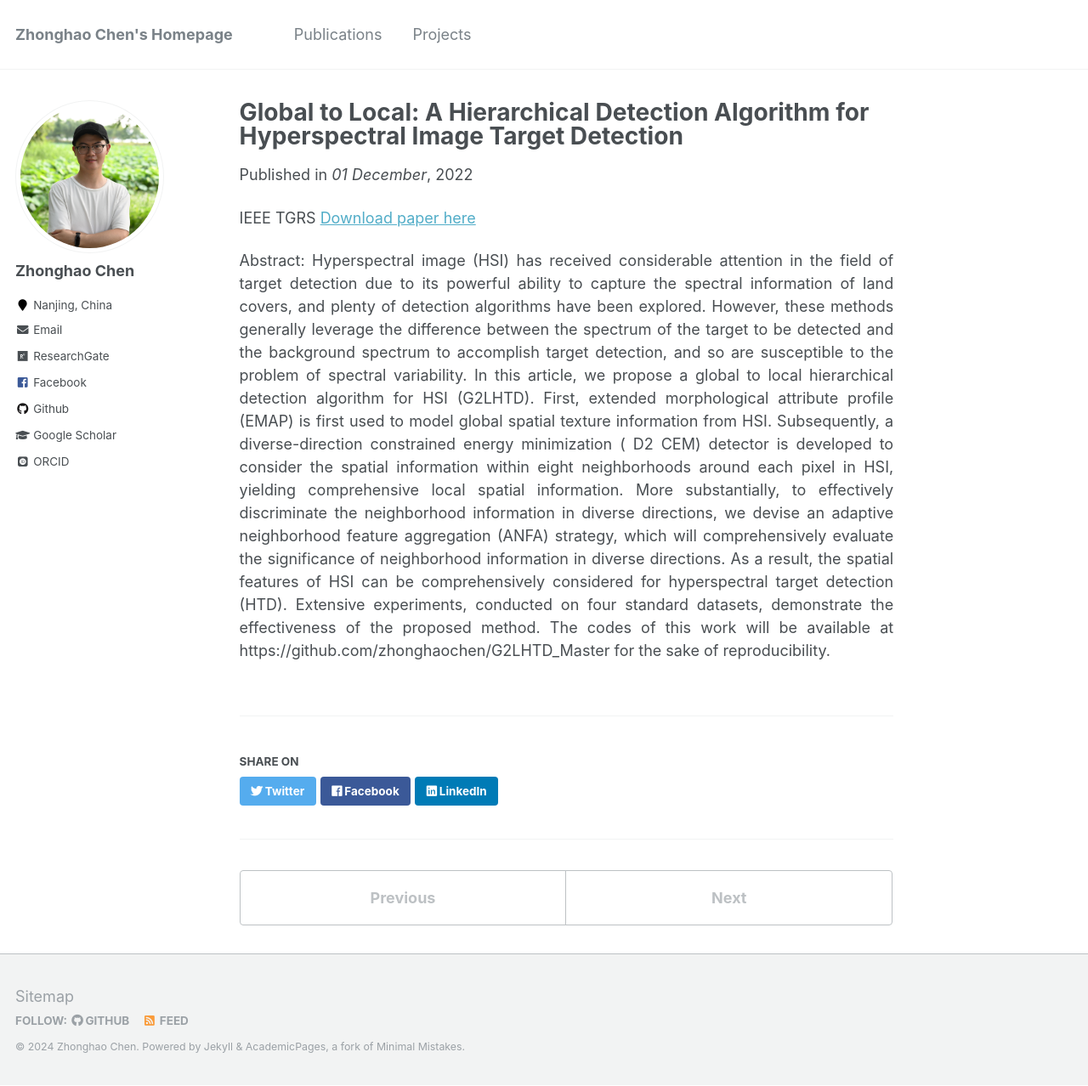
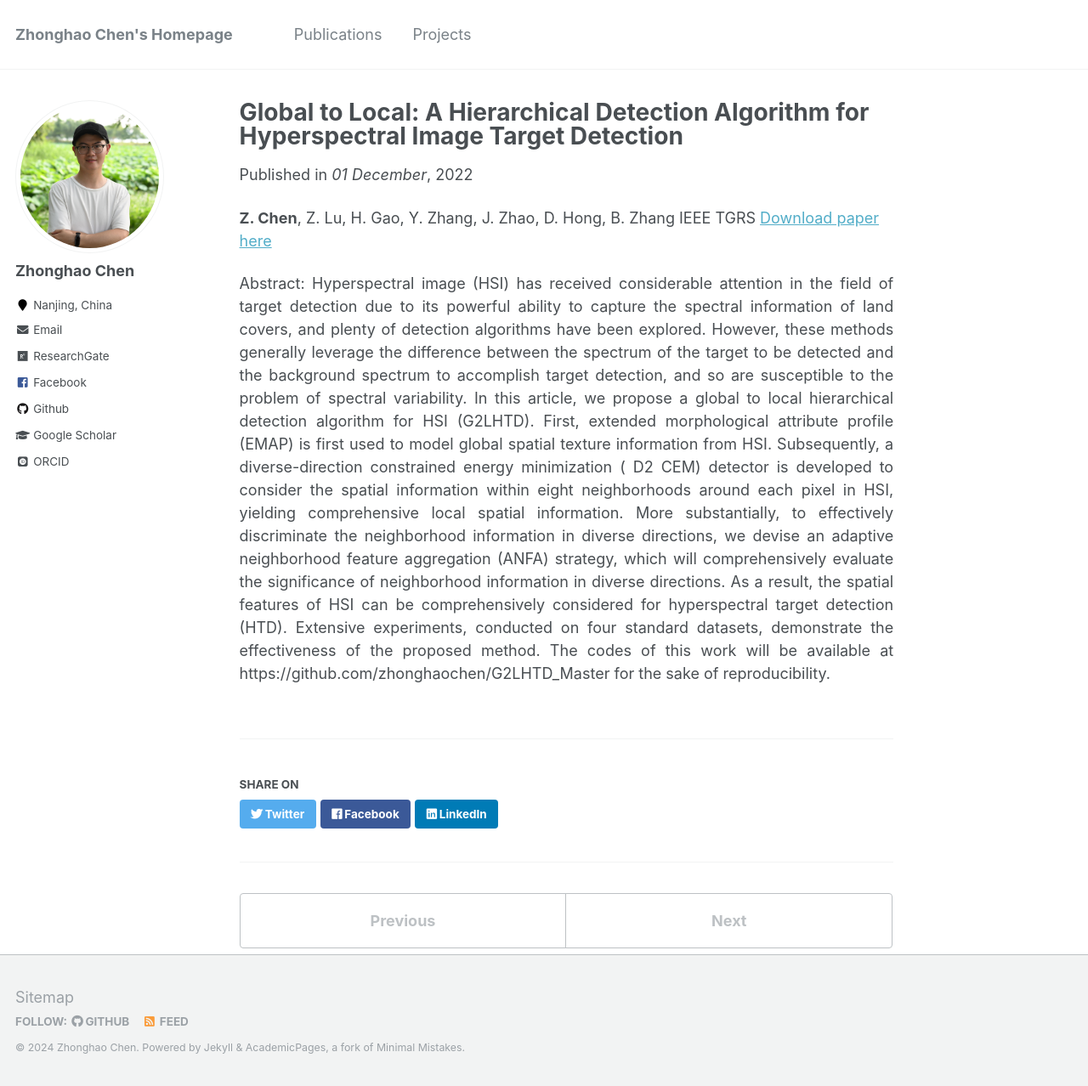
Before and after one commit to zhonghaochen/zhonghaochen.github.io, a Jekyll site: the page built from _publications/Global to local: A hierarchical detection algorithm for hyperspectral image target detection.md, in a window 1280 px wide and 1278 px high. Shown: the whole window at 85% size. Built offline with Jekyll 4.4.1, drawn with Linux system fonts in a browser that asks for light colours; some web fonts are replaced.

Commit message:
Update Global to local: A hierarchical detection algorithm for hyperspectral image target detection.md

```diff
--- a/_publications/Global to local: A hierarchical detection algorithm for hyperspectral image target detection.md
+++ b/_publications/Global to local: A hierarchical detection algorithm for hyperspectral image target detection.md
@@ -4,6 +4,7 @@ collection: publications
 date: 2022-12-1
 venue: '01 December'
 ---
+**Z. Chen**, Z. Lu, H. Gao, Y. Zhang, J. Zhao, D. Hong, B. Zhang
 IEEE TGRS
 [Download paper here](https://ieeexplore.ieee.org/document/9968036)
 
```
